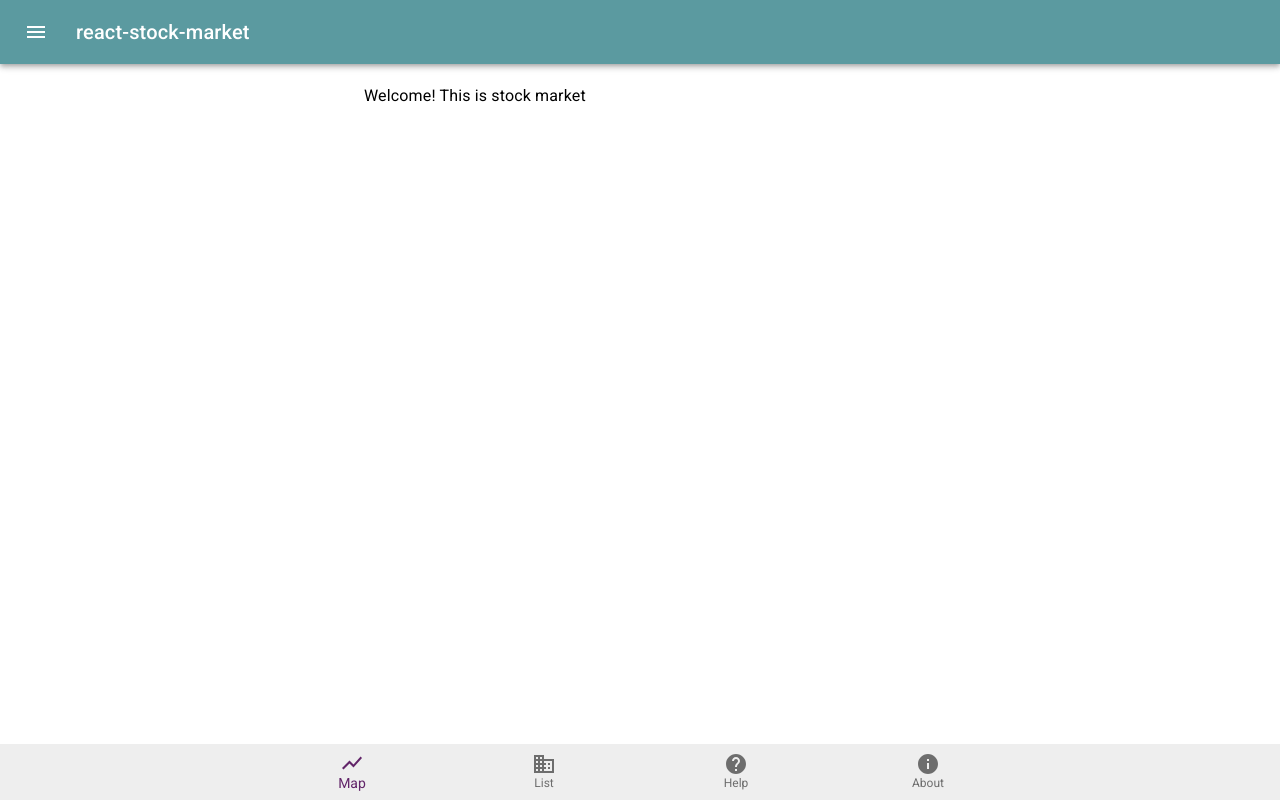
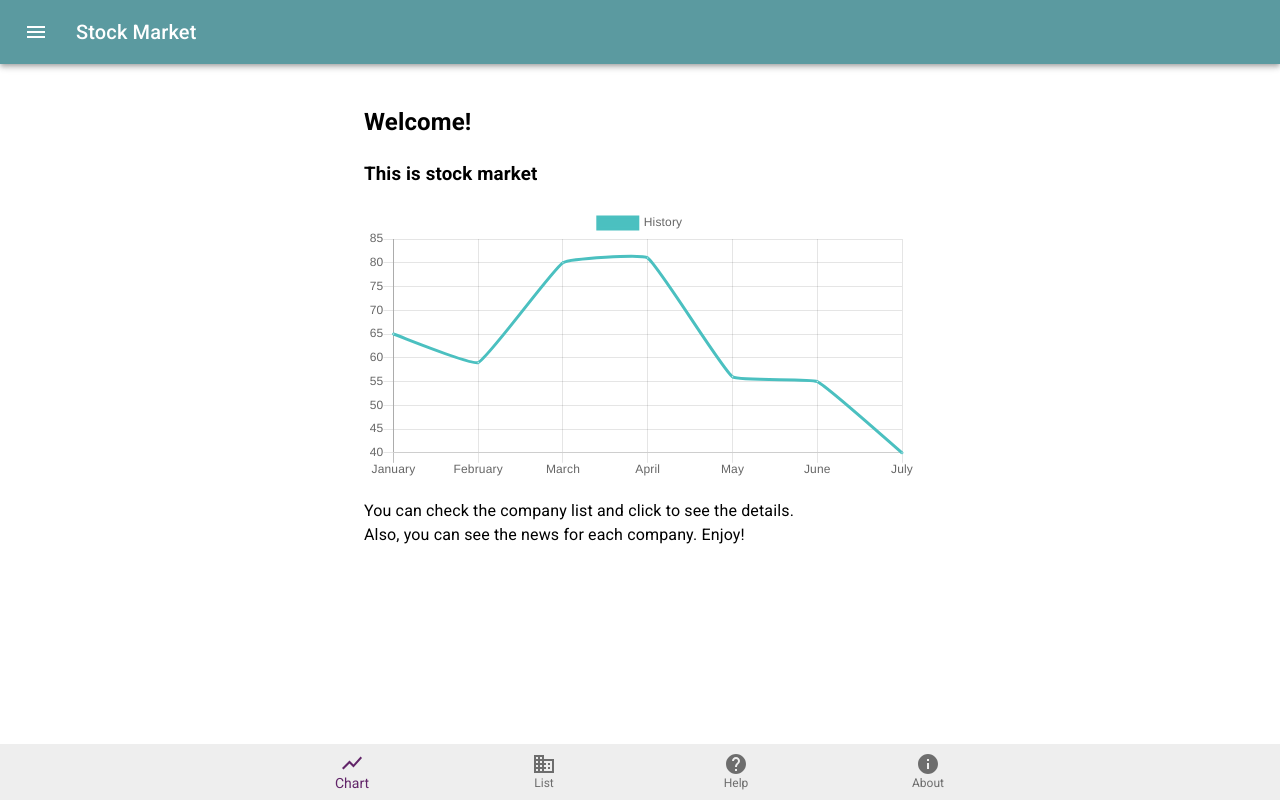
Before and after one commit to leyuri/react-stock-market, a React (Create React App) app: page / in a window 1280 px wide. Built offline with nearby package versions, Linux system fonts and the light colour scheme; no server answers.

Commit message:
Add Chart

```diff
--- a/package.json
+++ b/package.json
@@ -9,9 +9,11 @@
     "@testing-library/react": "^9.3.2",
     "@testing-library/user-event": "^7.1.2",
     "axios": "^0.19.2",
+    "chart.js": "^2.9.3",
     "immer": "^6.0.3",
     "lodash": "^4.17.15",
     "react": "^16.13.1",
+    "react-chartjs-2": "^2.9.0",
     "react-dom": "^16.13.1",
     "react-redux": "^7.2.0",
     "react-router-dom": "^5.1.2",
--- a/src/components/AppBar.js
+++ b/src/components/AppBar.js
@@ -32,7 +32,7 @@
             <MenuIcon />
           </IconButton>
           <Typography variant="h6" className={classes.title}>
-            react-stock-market
+            Stock Market
           </Typography>
         </Toolbar>
       </AppBar>
--- a/src/components/BottomNav.js
+++ b/src/components/BottomNav.js
@@ -45,7 +45,7 @@
       className={classes.root}
     >
     <BottomNavigationAction
-        label="Map"
+        label="Chart"
         icon={<ShowChartIcon />}
         component={Link}
         to="/"
--- /dev/null
+++ b/src/components/Chart.js
@@ -0,0 +1,49 @@
+import React from 'react';
+import {Line} from 'react-chartjs-2';
+
+const data = {
+  labels: ['January', 'February', 'March', 'April', 'May', 'June', 'July'],
+  datasets: [
+    {
+      label: 'History',
+      fill: false,
+      lineTension: 0.1,
+      backgroundColor: 'rgba(75,192,192,0.4)',
+      borderColor: 'rgba(75,192,192,1)',
+      borderCapStyle: 'butt',
+      borderDash: [],
+      borderDashOffset: 0.0,
+      borderJoinStyle: 'miter',
+      pointBorderColor: 'rgba(75,192,192,1)',
+      pointBackgroundColor: '#fff',
+      pointBorderWidth: 1,
+      pointHoverRadius: 5,
+      pointHoverBackgroundColor: 'rgba(75,192,192,1)',
+      pointHoverBorderColor: 'rgba(220,220,220,1)',
+      pointHoverBorderWidth: 2,
+      pointRadius: 1,
+      pointHitRadius: 10,
+      data: [65, 59, 80, 81, 56, 55, 40]
+    }
+  ]
+};
+
+function Chart() {
+  return (
+    <div>
+      <h2>Welcome!</h2>
+      <h3>This is stock market</h3>
+      <Line data={data} />
+      <p>
+      You can check the company list and click to see the details.
+      <br></br>
+      Also, you can see the news for each company. Enjoy!
+      </p>
+    </div>
+
+
+
+  );
+}
+
+export default Chart
--- a/src/pages/MainPage.js
+++ b/src/pages/MainPage.js
@@ -2,6 +2,7 @@
 
 import AppBar from "../components/AppBar";
 import BottomNav from "../components/BottomNav";
+import Chart from "../components/Chart";
 
 import Typography from '@material-ui/core/Typography';
 import Container from '@material-ui/core/Container';
@@ -13,8 +14,7 @@
             <Container maxWidth="sm">
                 <br/>
                 <Typography>
-                    Welcome!
-                    This is stock market
+                    <Chart/>
                 </Typography>
             </Container>
             <BottomNav/>
```
Also changed, not shown: 1 other file (tests, documents, lock files or other folders).
